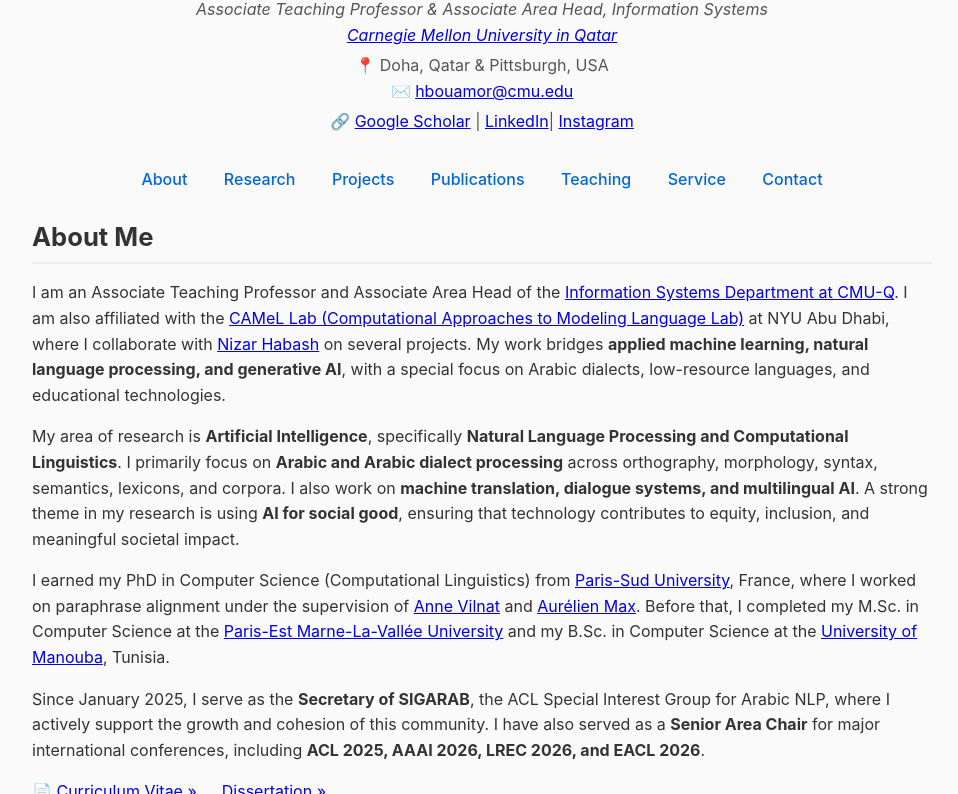
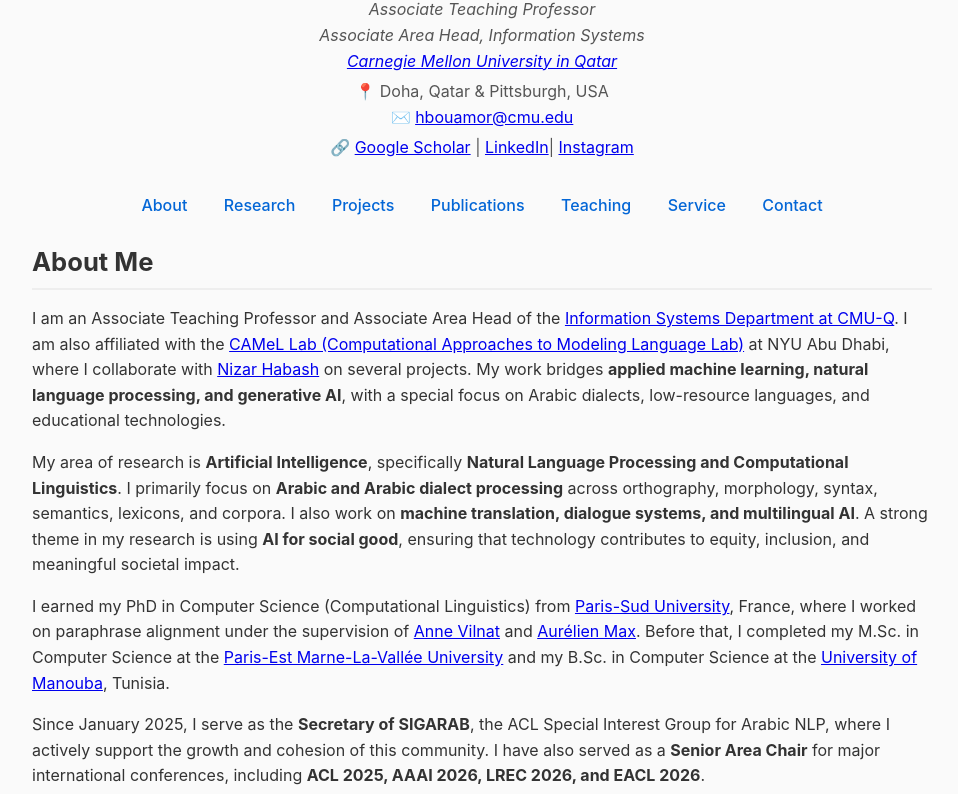
Before and after one commit to ladyhodhod/ladyhodhod.github.io, a plain HTML site: page index.html in a window 1280 px wide. Shown: the part 306-1100 px from the top of the page, without its empty margins (158-1116 px from the left). Drawn offline with Linux system fonts and the light colour scheme.

Commit message:
updated page content

```diff
--- a/index.html
+++ b/index.html
@@ -72,7 +72,7 @@
   <header>
     <h1>Houda Bouamor, Ph.D</h1>
     <img src="documents/HoudaBouamor.jpg" alt="Houda Bouamor portrait">
-    <p><em>Associate Teaching Professor & Associate Area Head, Information Systems<br>
+    <p><em>Associate Teaching Professor  <br> Associate Area Head, Information Systems<br>
     <a href="https://www.qatar.cmu.edu">Carnegie Mellon University in Qatar</a></em></p>
     <p>📍 Doha, Qatar & Pittsburgh, USA<br>
     ✉️ <a href="mailto:hbouamor@cmu.edu">hbouamor@cmu.edu</a></p>
```
